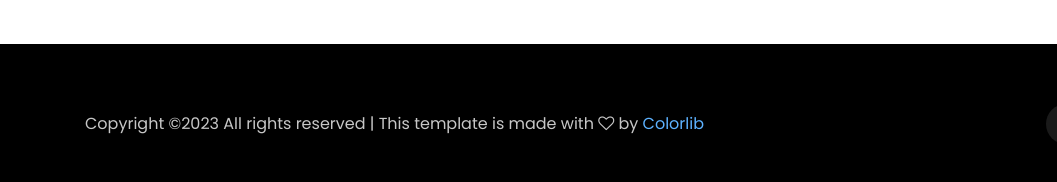
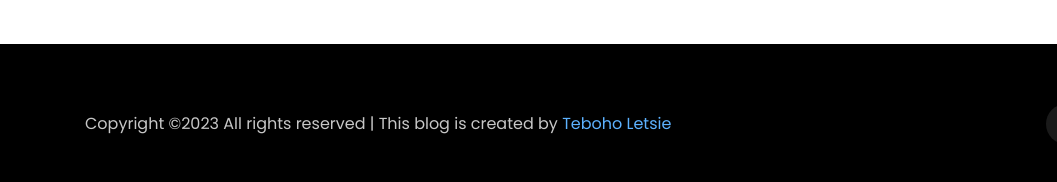
Before and after one commit to TebohoLetsie/Blog, a plain HTML site: page single-blog.html in a window 1280 px wide. Shown: the part 1517-1699 px from the top of the page, 0-1057 px from the left. Drawn offline with Linux system fonts and the light colour scheme; a web font is replaced by a local one.

Commit message:
first blog

```diff
--- a/single-blog.html
+++ b/single-blog.html
@@ -360,11 +360,11 @@
              <div class="container">
                  <div class="row align-items-center">
                      <div class="col-xl-7 col-md-8">
-                         <p class="copy_right ">
-                             <!-- Link back to Colorlib can't be removed. Template is licensed under CC BY 3.0. -->
-Copyright &copy;<script>document.write(new Date().getFullYear());</script> All rights reserved | This template is made with <i class="fa fa-heart-o" aria-hidden="true"></i> by <a href="https://colorlib.com" target="_blank">Colorlib</a>
+                        <p class="copy_right ">
+                           <!-- Link back to Colorlib can't be removed. Template is licensed under CC BY 3.0. -->
+Copyright &copy;<script>document.write(new Date().getFullYear());</script> All rights reserved | This blog is created by <a href="https://www.linkedin.com/in/teboho-letsie-137117186" target="_blank">Teboho Letsie</a>
 <!-- Link back to Colorlib can't be removed. Template is licensed under CC BY 3.0. -->
-                         </p>
+                       </p>
                      </div>
                      <div class="col-xl-5 col-md-4">
                          <div class="socail_links">
```
